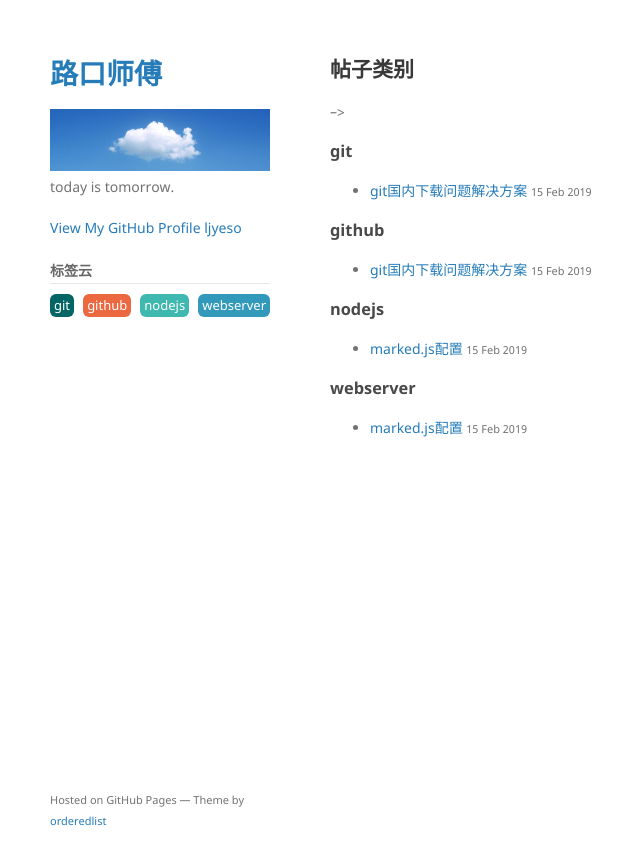
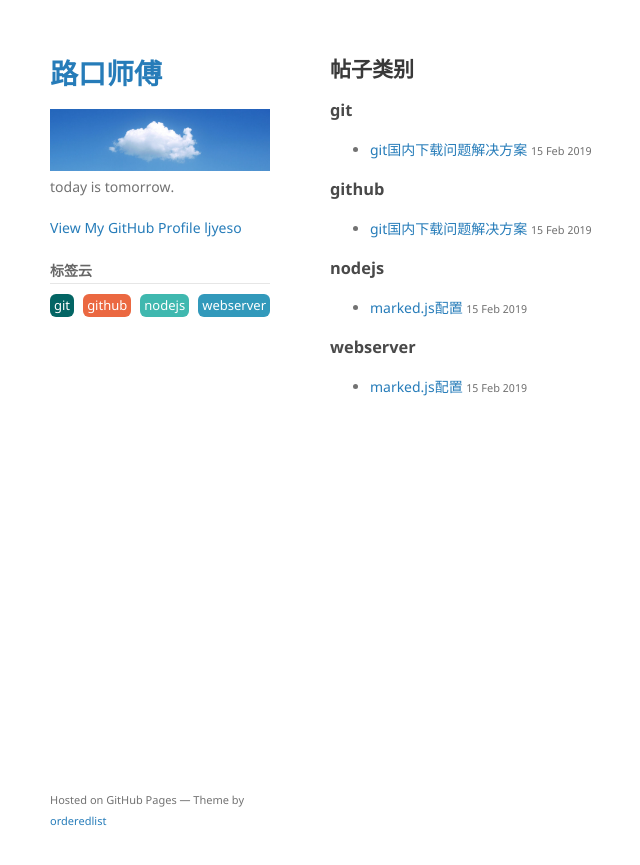
Before and after one commit to ljyeso/ljyeso.github.io, a Jekyll site: the page built from index.md, in a window 1280 px wide. Shown: the top 865 px of the page, without its empty margins (160-800 px from the left). Built offline with Jekyll 4.4.1, drawn with Linux system fonts in a browser that asks for light colours; comment, search, counter and statistics services are not loaded.

Commit message:
Signed-off-by: ljyeso <ljyes@outlook.com>

```diff
--- a/index.md
+++ b/index.md
@@ -11,7 +11,7 @@ layout: default
 {% endfor %}
 </ul> -->
 
-<h2 id="top-title">帖子类别</h2> -->
+<h2 id="top-title">帖子类别</h2>
 {% for category in site.categories %}
   <h3>{{ category[0] }}</h3>
   <ul>
```
